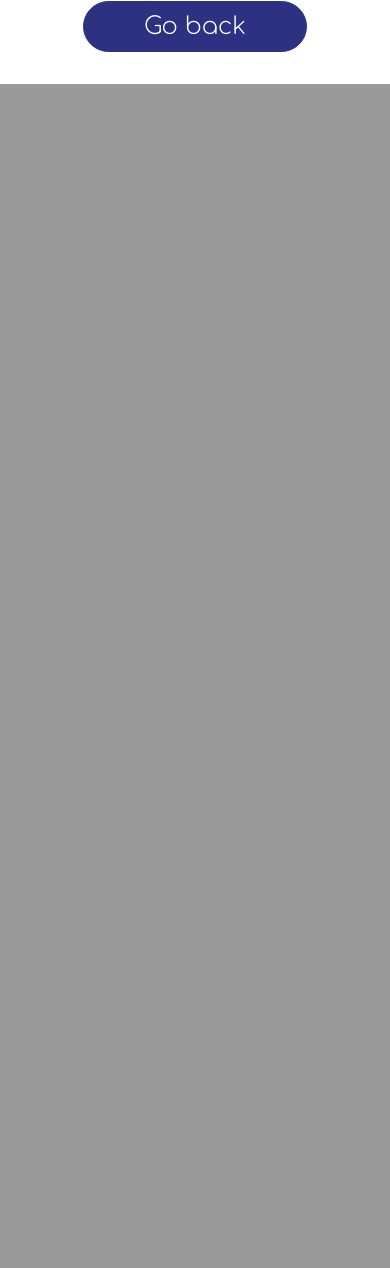
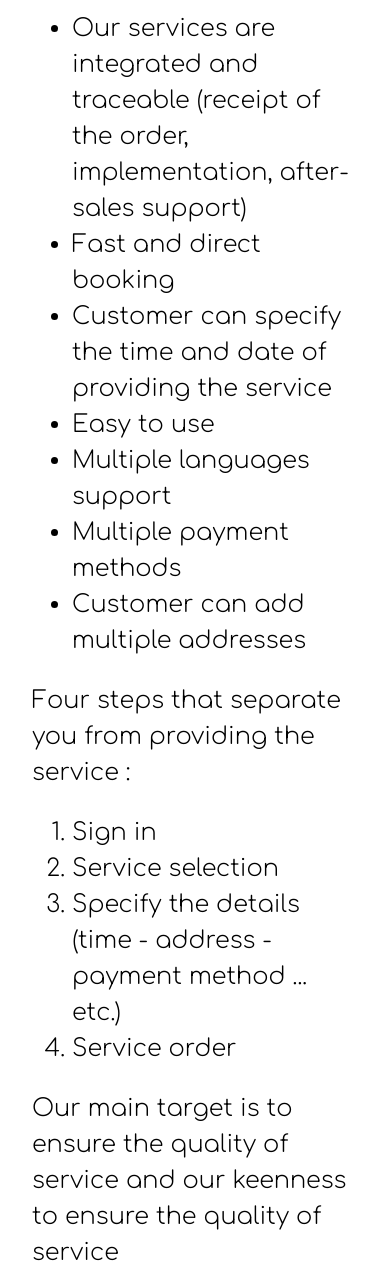
Before and after one commit to SamaJabri/MrServices, a PHP site: page /AboutApp.html in a window 390 px wide. Shown: the part 771-2039 px from the top of the page. Before the commit the page ends 855 px from the top, so only its background shows below. Run offline with PHP 8.4, Linux system fonts and the light colour scheme.

Commit message:
Updated About page

```diff
--- a/AboutApp.html
+++ b/AboutApp.html
@@ -39,13 +39,38 @@
         <main class="AboutAppPage">
             <div>
                 <div class="AboutAppPage__writings">
-                    <p>
-                        Here goes some really long text describing the app in detail and talking about
-                        what makes it special.
-                        <br>
-                        Here goes some really long text describing the app in detail and talking about
-                        what makes it special.
-                    </p>
+                    <div>
+                        Mr service is an ordering services application.
+                        Our aim is to transfer the level of relationship between the customer and their needs services to a technical and professional level.
+                        Services are available in the easiest way, at the time you want and with the highest quality.
+                        The application goals :
+                        <br />
+                        Complete the required service within the required time and efficiency
+                        Application features:
+                        <br />
+                        <ul>
+                            <li>Our services are integrated and traceable (receipt of the order, implementation, after-sales support)</li>
+                            <li>Fast and direct booking</li>
+                            <li>Customer can specify the time and date of providing the service</li>
+                            <li>Easy to use</li>
+                            <li>Multiple languages support</li>
+                            <li>Multiple payment methods</li>
+                            <li>Customer can add multiple addresses</li>
+                        </ul>
+
+                        Four steps that separate you from providing the service :
+
+                        <ol>
+                            <li>Sign in</li>
+                            <li>Service selection</li>
+                            <li>Specify the details (time - address - payment method ... etc.)</li>
+                            <li>Service order</li>
+                        </ol>
+
+                        Our main target is to ensure the quality of service and our keenness to ensure
+                        the quality of service
+
+                    </div>
                 </div>
 
                 <div>
--- a/css/AboutAppStyle.css
+++ b/css/AboutAppStyle.css
@@ -108,7 +108,7 @@
 {
     cursor     : pointer;
     transform  : scale(1.05);
-    box-shadow : 0px 0px 5px 2px rgba(0, 0, 0, 0.3);
+    box-shadow : 0 0 5px 2px rgba(0, 0, 0, 0.3);
 }
 
 /* About app separate page */
@@ -167,9 +167,10 @@
     max-width : 100%;
 }
 
-.AboutAppPage p
+.AboutAppPage div
 {
     font-size : 1.5rem;
+    line-height: 1.5;
 }
 
 .AboutAppPage img
@@ -230,7 +231,7 @@
     .ScreenshotTextDiv
     {
         align-items : flex-start;
-        margin-left : 0rem;
+        margin-left : 0;
     }
     .AboutApp img,
     .sidePic
@@ -238,7 +239,7 @@
         width        : 40rem;
         height       : 40rem;
         margin-top   : 2rem;
-        margin-right : 0rem;
+        margin-right : 0;
     }
 }
 
```
